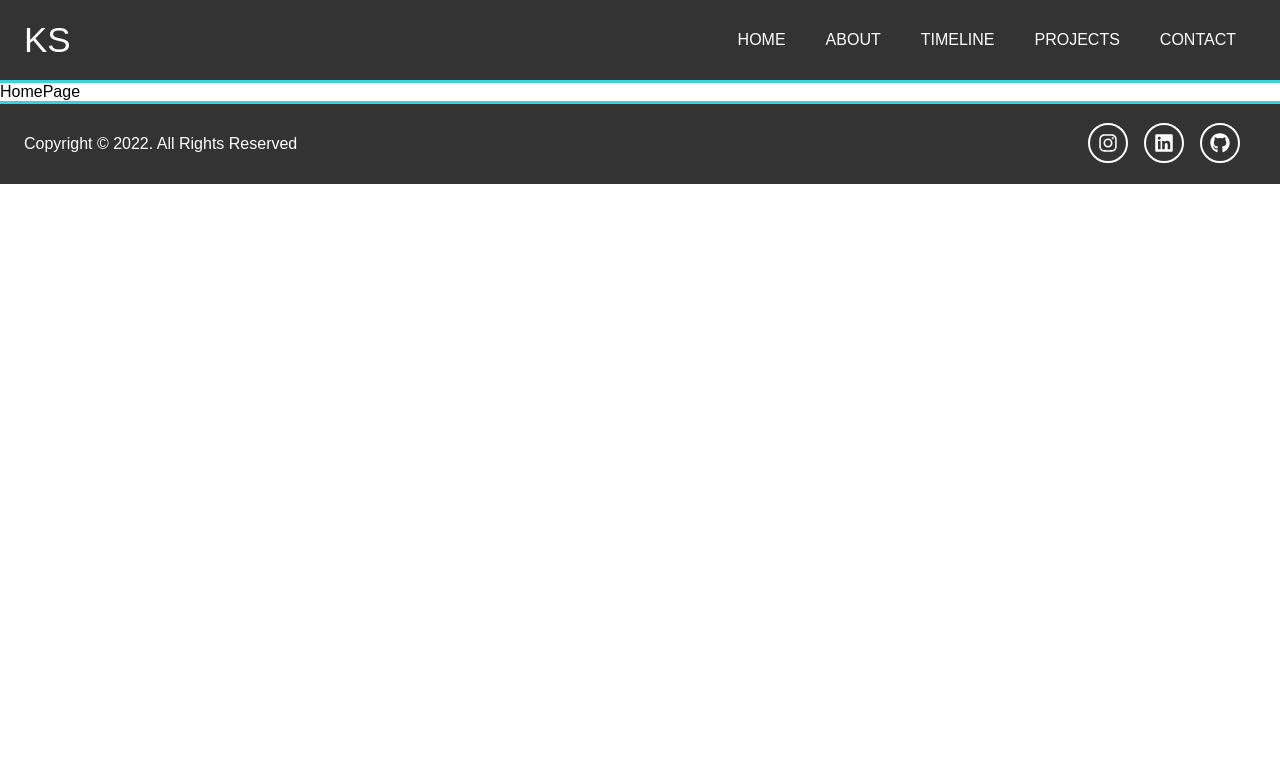
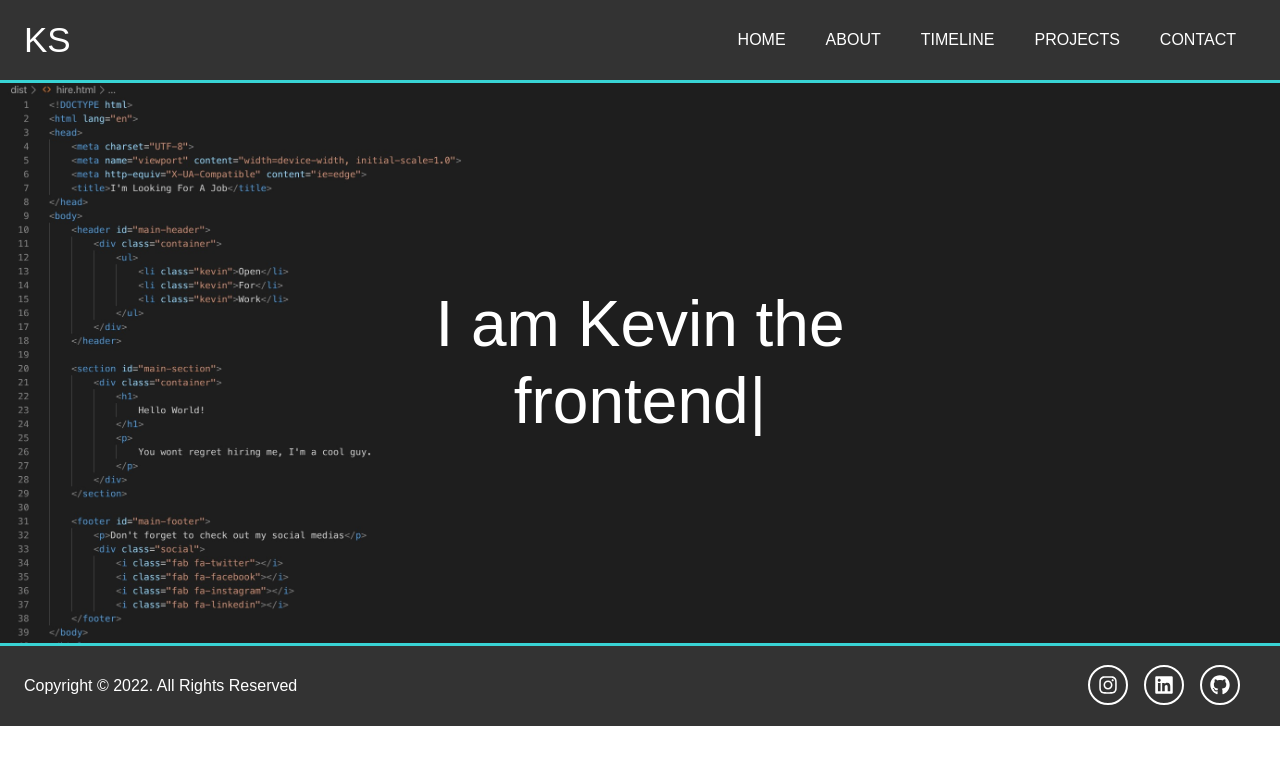
Before and after one commit to kevinsvanback/portfolio-website, a React (Create React App) app: page / in a window 1280 px wide. Shown: the top 764 px of the page. Built offline with nearby package versions, Linux system fonts and the light colour scheme.

Commit message:
typewriter effect & background image

```diff
--- a/package.json
+++ b/package.json
@@ -15,6 +15,7 @@
     "react-dom": "^17.0.2",
     "react-router-dom": "^6.2.2",
     "react-scripts": "5.0.0",
+    "typewriter-effect": "^2.18.2",
     "web-vitals": "^2.1.4"
   },
   "scripts": {
--- a/src/pages/HomePage.js
+++ b/src/pages/HomePage.js
@@ -1,8 +1,18 @@
 import React from 'react';
+import Typewriter from 'typewriter-effect';
+import styles from './HomePage.module.css';
 
 const HomePage = () => {
   return (
-    <div>HomePage</div>
+    <section className={styles.homeSection}>
+      <div className={styles.typewriter}>
+        <p>I am Kevin the </p> <Typewriter options={{
+          strings: ['frontend developer'],
+          autoStart: true,
+          loop: true,
+        }} />
+      </div>
+    </section>
   );
 };
 
--- /dev/null
+++ b/src/pages/HomePage.module.css
@@ -0,0 +1,16 @@
+.homeSection {
+  display: flex;
+  justify-content: center;
+  align-items: center;
+  text-align: center;
+  background-image: url('../images/screenshot-hire-html.jpg');
+  background-repeat: no-repeat;
+  background-size: cover;
+  height: 70vh;
+}
+
+.typewriter {
+  font-size: 64px;
+  line-height: 1.2;
+  color: #fff;
+}
```
Also changed, not shown: src/images/screenshot-hire-html.jpg (added), 1 other file (tests, documents, lock files or other folders).
